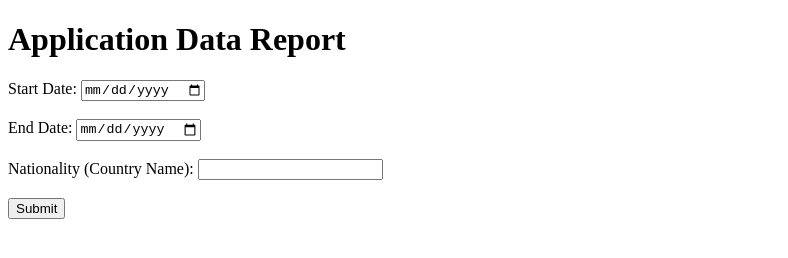
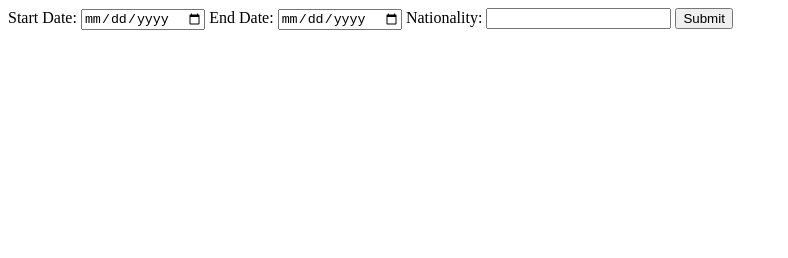
Before and after one commit to abrarabro/n8n-user-form, a plain HTML site: page index.html in a window 1280 px wide. Shown: the whole page, without its empty margins (0-788 px from the left). Drawn offline with Linux system fonts and the light colour scheme.

Commit message:
Update index.html

```diff
--- a/index.html
+++ b/index.html
@@ -1,23 +1,12 @@
-<!DOCTYPE html>
-<html lang="en">
-<head>
-    <meta charset="UTF-8">
-    <meta name="viewport" content="width=device-width, initial-scale=1.0">
-    <title>Application Data Report</title>
-</head>
-<body>
-    <h1>Application Data Report</h1>
-    <form action="https://abrarmis.app.n8n.cloud/webhook-test/user-input" method="POST">
-        <label for="startDate">Start Date:</label>
-        <input type="date" id="startDate" name="startDate" required><br><br>
+<form action="https://abrarmis.app.n8n.cloud/webhook-test/user-input" method="POST">
+  <label for="start_date">Start Date:</label>
+  <input type="date" name="start_date" required />
 
-        <label for="endDate">End Date:</label>
-        <input type="date" id="endDate" name="endDate" required><br><br>
+  <label for="end_date">End Date:</label>
+  <input type="date" name="end_date" required />
 
-        <label for="nationality">Nationality (Country Name):</label>
-        <input type="text" id="nationality" name="nationality" required><br><br>
+  <label for="nationality">Nationality:</label>
+  <input type="text" name="nationality" required />
 
-        <input type="submit" value="Submit">
-    </form>
-</body>
-</html>
+  <button type="submit">Submit</button>
+</form>
```
